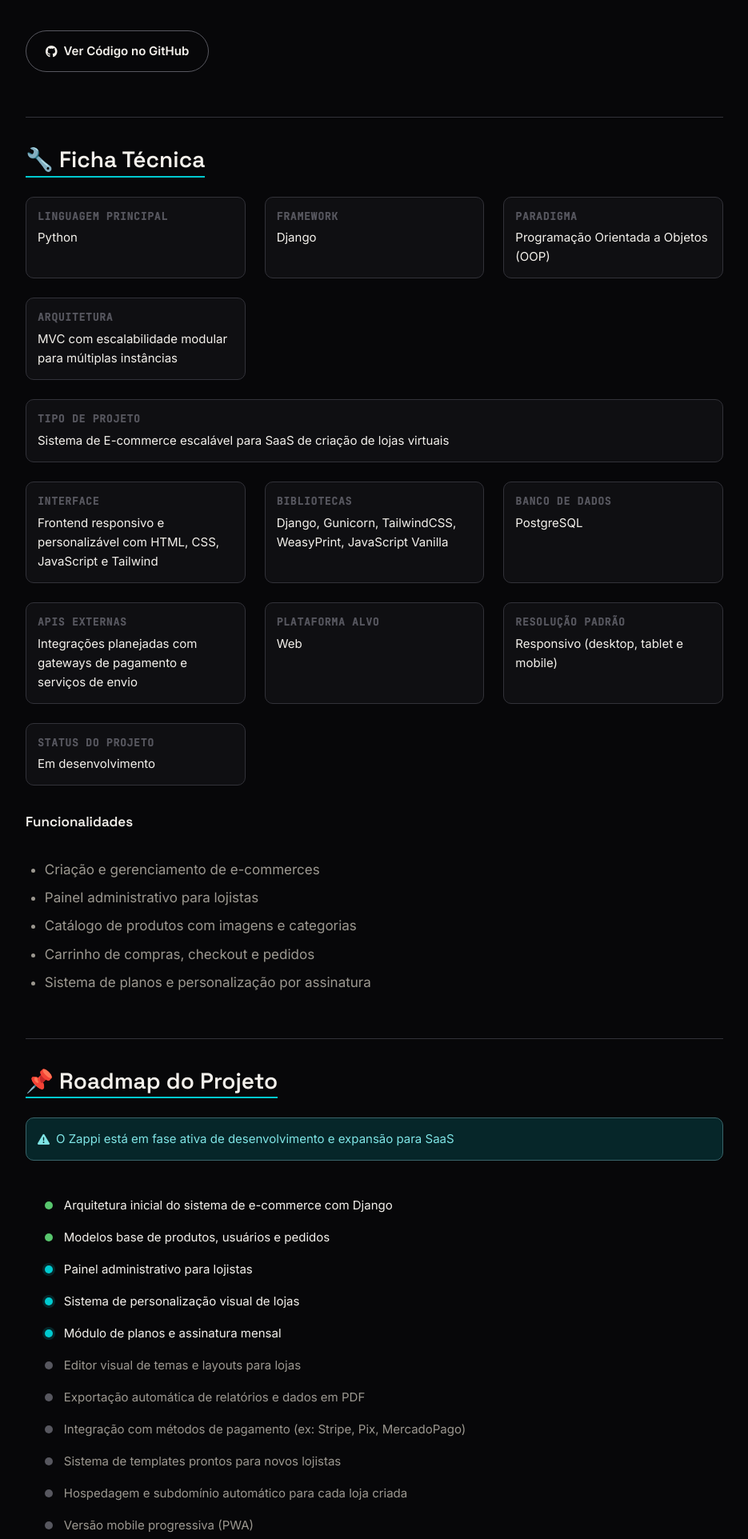
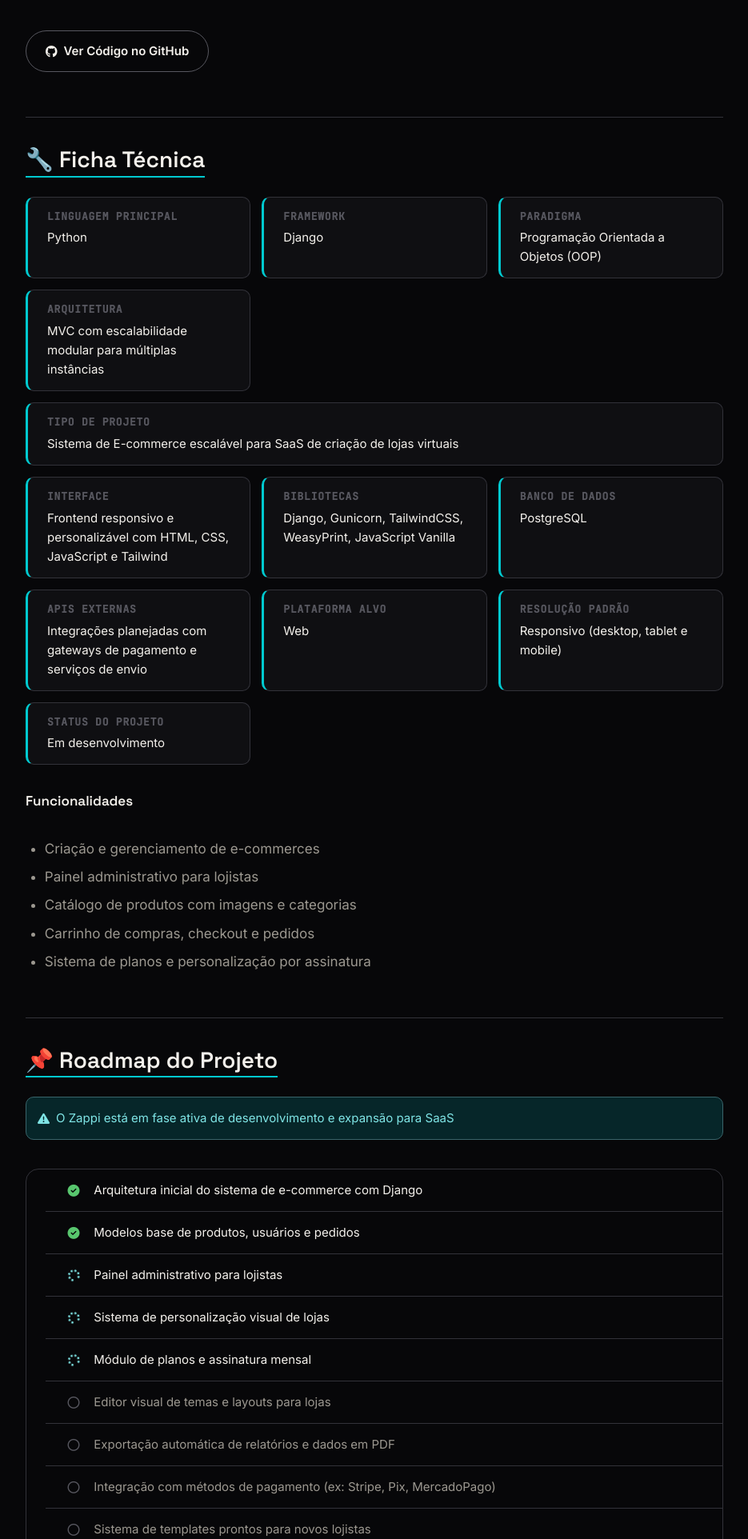
Before and after one commit to LuizRaizen/portfolio-luizdererita-dev, a Flask app: page /blogs/zappi in a window 1280 px wide. Shown: the part 1314-3238 px from the top of the page at 80% size, without its empty margins (320-1255 px from the left). Run offline with Flask 3, Linux system fonts and the light colour scheme; some libraries are stand-ins or nearby versions.

Commit message:
Ajustes de feedback: foto em circulo com borda tematica, animacao de entrada/saida continua por secao, grid de projetos alinhado, roadmap com icones de status, ficha tecnica estilizada e indicador de carregamento do Disqus

```diff
--- a/static/css/blogs/style.css
+++ b/static/css/blogs/style.css
@@ -19,6 +19,19 @@
 #disqus_thread {
   color: #f2f0ec;
   background-color: #17161a;
+  min-block-size: 120px;
+}
+
+/* Texto inicial dentro de #disqus_thread — some assim que o Disqus injeta o
+   iframe real por cima. Evita a impressão de "seção vazia/quebrada" durante
+   os poucos segundos que o widget externo leva para carregar. */
+.disqus-loading {
+  display: flex;
+  align-items: center;
+  gap: var(--space-2);
+  color: var(--color-text-faint);
+  font-size: var(--text-sm);
+  padding: var(--space-4) 0;
 }
 
 /* === Capa do projeto ===================================================== */
@@ -353,15 +366,24 @@
 .spec-grid {
   display: grid;
   grid-template-columns: repeat(auto-fill, minmax(14rem, 1fr));
-  gap: var(--space-4);
+  gap: var(--space-3);
   margin: 0;
 }
 
 .spec-grid__item {
-  padding: var(--space-3);
+  padding: var(--space-3) var(--space-4);
   background: var(--color-surface);
   border: 1px solid var(--color-border);
+  border-inline-start: 3px solid var(--color-accent);
   border-radius: var(--radius-sm);
+  transition: border-color var(--duration-fast), transform var(--duration-fast), box-shadow var(--duration-fast);
+}
+
+.spec-grid__item:hover {
+  border-color: var(--color-border-strong);
+  border-inline-start-color: var(--color-accent);
+  transform: translateY(-2px);
+  box-shadow: var(--shadow-sm);
 }
 
 .spec-grid__item--wide { grid-column: 1 / -1; }
@@ -412,33 +434,41 @@
   display: flex;
   flex-direction: column;
   margin: 0;
+  border: 1px solid var(--color-border);
+  border-radius: var(--radius-md);
+  overflow: clip;
 }
 
 .roadmap-list__item {
   display: flex;
   align-items: center;
   gap: var(--space-3);
-  padding: var(--space-2) 0;
+  padding: var(--space-3) var(--space-4);
   margin-block-end: 0 !important;
   color: var(--color-text-muted);
   font-size: var(--text-sm);
+  border-block-end: 1px solid var(--color-border);
+  transition: background-color var(--duration-fast);
 }
 
-.roadmap-list__dot {
-  inline-size: 10px;
-  block-size: 10px;
-  border-radius: 50%;
+.roadmap-list__item:last-child { border-block-end: none; }
+.roadmap-list__item:hover { background: color-mix(in oklab, var(--color-surface) 70%, transparent); }
+
+.roadmap-list__icon {
+  inline-size: 1.5em;
   flex-shrink: 0;
-  background: var(--color-text-faint);
+  text-align: center;
+  color: var(--color-text-faint);
 }
 
 .roadmap-list__item[data-status="concluido"] { color: var(--color-text); }
-.roadmap-list__item[data-status="concluido"] .roadmap-list__dot { background: var(--color-status-done); }
+.roadmap-list__item[data-status="concluido"] .roadmap-list__icon { color: var(--color-status-done); }
 
 .roadmap-list__item[data-status="desenvolvimento"] { color: var(--color-text); }
-.roadmap-list__item[data-status="desenvolvimento"] .roadmap-list__dot {
-  background: var(--color-accent);
-  box-shadow: 0 0 0 3px var(--color-accent-soft);
+.roadmap-list__item[data-status="desenvolvimento"] .roadmap-list__icon { color: var(--color-accent-text); }
+
+@media (prefers-reduced-motion: reduce) {
+  .roadmap-list__icon.fa-spin { animation: none; }
 }
 
 .roadmap-legend {
@@ -458,8 +488,8 @@
   margin-block-end: 0 !important;
 }
 
-.roadmap-legend [data-status="concluido"] .roadmap-list__dot { background: var(--color-status-done); }
-.roadmap-legend [data-status="desenvolvimento"] .roadmap-list__dot { background: var(--color-accent); }
+.roadmap-legend [data-status="concluido"] .roadmap-list__icon { color: var(--color-status-done); }
+.roadmap-legend [data-status="desenvolvimento"] .roadmap-list__icon { color: var(--color-accent-text); }
 
 .blog-main ul:not(.pagination):not(.list-inline):not(.list-unstyled):not(.sidebar ul):not(.spec-list) {
   list-style: disc;
--- a/static/css/shell.css
+++ b/static/css/shell.css
@@ -314,13 +314,41 @@
     font-family: var(--font-mono);
   }
 
-  /* === Scroll reveal (progressive enhancement — ver scroll-reveal.js) ===== */
+  /* === Scroll reveal — cada seção surge e sai conforme o scroll =========
+     Caminho nativo (Chrome/Edge/Safari mais recentes): scroll-driven
+     animation ligada à própria posição do elemento na tela, roda para
+     frente E para trás automaticamente, sem nenhuma linha de JS.
+     Caminho de apoio (Firefox e navegadores sem suporte): scroll-reveal.js
+     detecta a falta de suporte e assume via IntersectionObserver,
+     alternando .is-visible nos dois sentidos (nunca "unobserve"). Se o JS
+     falhar por qualquer motivo, o estado padrão continua visível. ========= */
 
-  .js-reveal-ready .reveal {
-    opacity: 0;
-    transform: translateY(28px);
-    transition: opacity var(--duration-slow) var(--ease-out), transform var(--duration-slow) var(--ease-out);
+  @media (prefers-reduced-motion: no-preference) {
+    @supports ((animation-timeline: view()) and (animation-range: entry)) {
+      @keyframes reveal-in {
+        from { opacity: 0; transform: translateY(32px); }
+      }
+
+      @keyframes reveal-out {
+        to { opacity: 0; transform: translateY(-24px); }
+      }
+
+      .reveal {
+        animation: reveal-in auto linear backwards, reveal-out auto linear forwards;
+        animation-timeline: view();
+        animation-range: entry, exit;
+      }
+    }
+
+    .js-reveal-fallback .reveal {
+      opacity: 0;
+      transform: translateY(32px);
+      transition: opacity var(--duration-slow) var(--ease-out), transform var(--duration-slow) var(--ease-out);
+    }
+
+    .js-reveal-fallback .reveal.is-visible {
+      opacity: 1;
+      transform: none;
+    }
   }
-
-  .js-reveal-ready .reveal.is-visible { opacity: 1; transform: none; }
 }
--- a/templates/blogs/index.html
+++ b/templates/blogs/index.html
@@ -290,6 +290,7 @@
 
 <!-- Roadmap -->
 {% set status_labels = {"concluido": "Concluído", "desenvolvimento": "Em desenvolvimento", "planejado": "Planejado"} %}
+{% set status_icons = {"concluido": "fas fa-circle-check", "desenvolvimento": "fas fa-spinner fa-spin", "planejado": "far fa-circle"} %}
 
 {% if roadmap %}
   {% set alerta = roadmap[0]['alerta'] if 'alerta' in roadmap[0] else None %}
@@ -309,7 +310,7 @@
     <ul class="roadmap-list">
       {% for item in metas %}
         <li class="roadmap-list__item" data-status="{{ item.status }}">
-          <span class="roadmap-list__dot" aria-hidden="true"></span>
+          <i class="{{ status_icons[item.status] }} roadmap-list__icon" aria-hidden="true"></i>
           {{ item.meta }}
         </li>
       {% endfor %}
@@ -319,7 +320,7 @@
   <!-- Legenda -->
   <ul class="roadmap-legend">
     {% for key in status_labels %}
-      <li data-status="{{ key }}"><span class="roadmap-list__dot" aria-hidden="true"></span>{{ status_labels[key] }}</li>
+      <li data-status="{{ key }}"><i class="{{ status_icons[key] }} roadmap-list__icon" aria-hidden="true"></i>{{ status_labels[key] }}</li>
     {% endfor %}
   </ul>
 {% endif %}
--- a/templates/blogs/post.html
+++ b/templates/blogs/post.html
@@ -51,7 +51,9 @@
 
   <!-- Seção de Comentários -->
   <h2 class="section-title mt-4 anchor-offset" id="comentarios">💬 Comentários</h2>
-  <div id="disqus_thread"></div>
+  <div id="disqus_thread">
+    <p class="disqus-loading"><i class="fas fa-comments" aria-hidden="true"></i> Carregando comentários…</p>
+  </div>
 
   <!-- Chamada para Compartilhamento -->
   <div class="share-callout text-center bg-dark text-light rounded p-4 mt-5">
```
Also changed, not shown: static/css/style.css (+5 -7 lines), static/js/scroll-reveal.js (+34 -17 lines).
